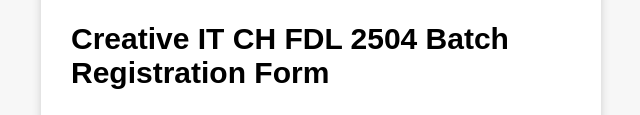
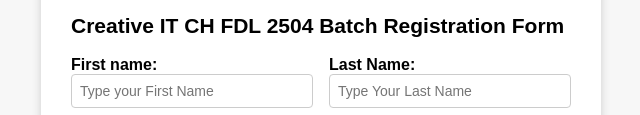
Before and after one commit to ShahrearWebdeveloper/from, a plain HTML site: page index.html in a window 1280 px wide. Shown: the part 377-492 px from the top of the page, without its empty margins (319-959 px from the left). Drawn offline with Linux system fonts and the light colour scheme.

Commit message:
Update style.css

```diff
--- a/style.css
+++ b/style.css
@@ -36,7 +36,7 @@ button {
         border: none;
         cursor: pointer;
      }
-button:hover {
+button: hover {
         background: #000000;
         color: #ffffff;
 
@@ -50,5 +50,5 @@ button:hover {
     margin-top: 0;
 }
 h2{
-        font-size: 30px;
+        font-size: 21px;
 }
```
